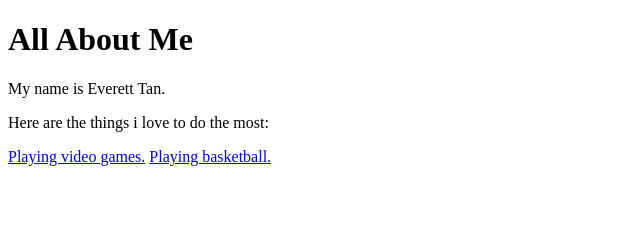
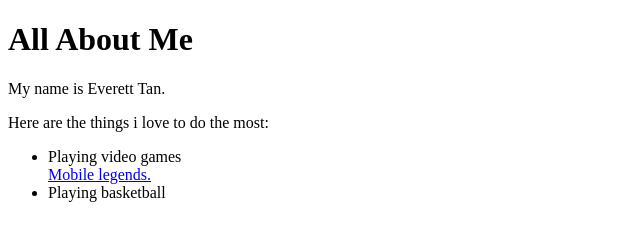
Before and after one commit to dhstanpenghongeverett/dhstanpenghongeverett.github.io, a plain HTML site: page index.html in a window 1280 px wide. Shown: the whole page, without its empty margins (0-640 px from the left). Drawn offline with Linux system fonts and the light colour scheme.

Commit message:
Update index.html

```diff
--- a/index.html
+++ b/index.html
@@ -5,7 +5,11 @@
 <title> This is my website </title>
 <p> My name is Everett Tan. </p>
 <p> Here are the things i love to do the most:</p>
-<a href="https://www.wallpapersrc.com/wallpaper/saber-codename-storm-mobile-legends"> Playing video games.</a>
-<a href="https://www.spalding.com/shop-by-sport/basketball/"> Playing basketball.</a>
+<ul>
+  <li> Playing video games</li>
+<a href="https://www.wallpapersrc.com/wallpaper/saber-codename-storm-mobile-legends"> Mobile legends.</a>
+  <li> Playing basketball</li>
+<a href="https://www.spalding.com/shop-by-sport/basketball/"></a>
+</ul>
 </body>
 </html>
```
